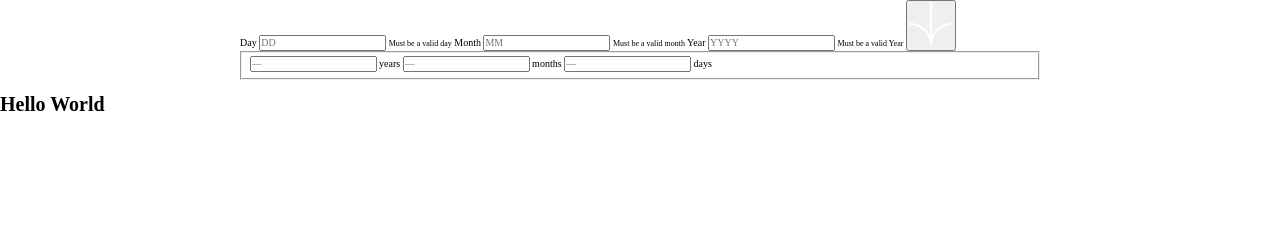
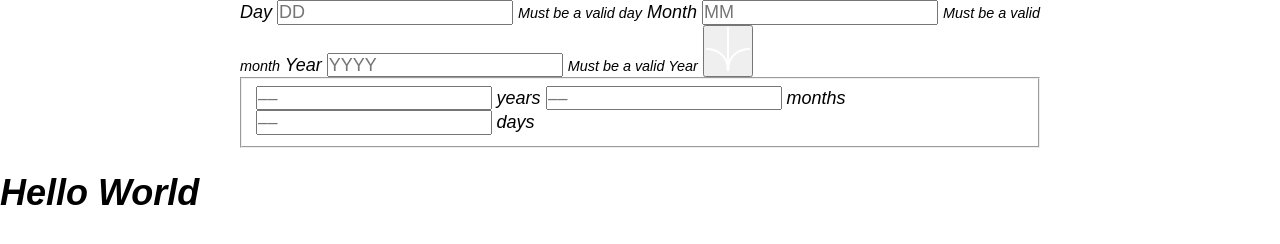
Before and after one commit to macsigner/frontendmentor-age-calculator-app, a website built with webpack: page src/pages/index.html in a window 1280 px wide. Built offline with nearby package versions, Linux system fonts and the light colour scheme.

Commit message:
feat: add basic font sizes

```diff
--- a/src/scss/includes/_base.scss
+++ b/src/scss/includes/_base.scss
@@ -1,9 +1,30 @@
 :root {
     --side-margin: 2rem;
+
+    --font-size--90: 14px;
+    --font-size-100: 1.8rem;
+    --font-size-110: 3.2rem;
+    --font-size--120: 10.4rem;
+
+    --color-primary: hsl(259, 100%, 65%);
+    --color-alert: hsl(0, 100%, 67%);
+    --color-white: hsl(0, 0%, 100%);
+    --color-off-white: hsl(0, 0%, 94%);
+    --color-light-grey: hsl(0, 0%, 86%);
+    --color-smokey-grey: hsl(0, 1%, 44%);
+    --color-off-black: hsl(0, 0%, 8%);
 }
 
 html {
     font-size: 62.5%;
+}
+
+body {
+    font-family: 'Poppins', sans-serif;
+    font-size: var(--font-size-100);
+    font-style: italic;
+    font-weight: 400;
+    line-height: normal;
 }
 
 main {
--- /dev/null
+++ b/src/scss/includes/settings/_font_face.scss
@@ -0,0 +1,41 @@
+@font-face {
+    font-family: 'Poppins';
+    src: url('../assets/fonts/Poppins-Regular.woff2');
+    font-weight: 400;
+    font-style: normal;
+}
+
+@font-face {
+    font-family: 'Poppins';
+    src: url('../assets/fonts/Poppins-Italic.woff2');
+    font-weight: 400;
+    font-style: italic;
+}
+
+@font-face {
+    font-family: 'Poppins';
+    src: url('../assets/fonts/Poppins-Bold.woff2');
+    font-weight: 700;
+    font-style: normal;
+}
+
+@font-face {
+    font-family: 'Poppins';
+    src: url('../assets/fonts/Poppins-BoldItalic.woff2');
+    font-weight: 700;
+    font-style: italic;
+}
+
+@font-face {
+    font-family: 'Poppins';
+    src: url('../assets/fonts/Poppins-ExtraBold.woff2');
+    font-weight: 800;
+    font-style: normal;
+}
+
+@font-face {
+    font-family: 'Poppins';
+    src: url('../assets/fonts/Poppins-ExtraBoldItalic.woff2');
+    font-weight: 800;
+    font-style: italic;
+}
```
